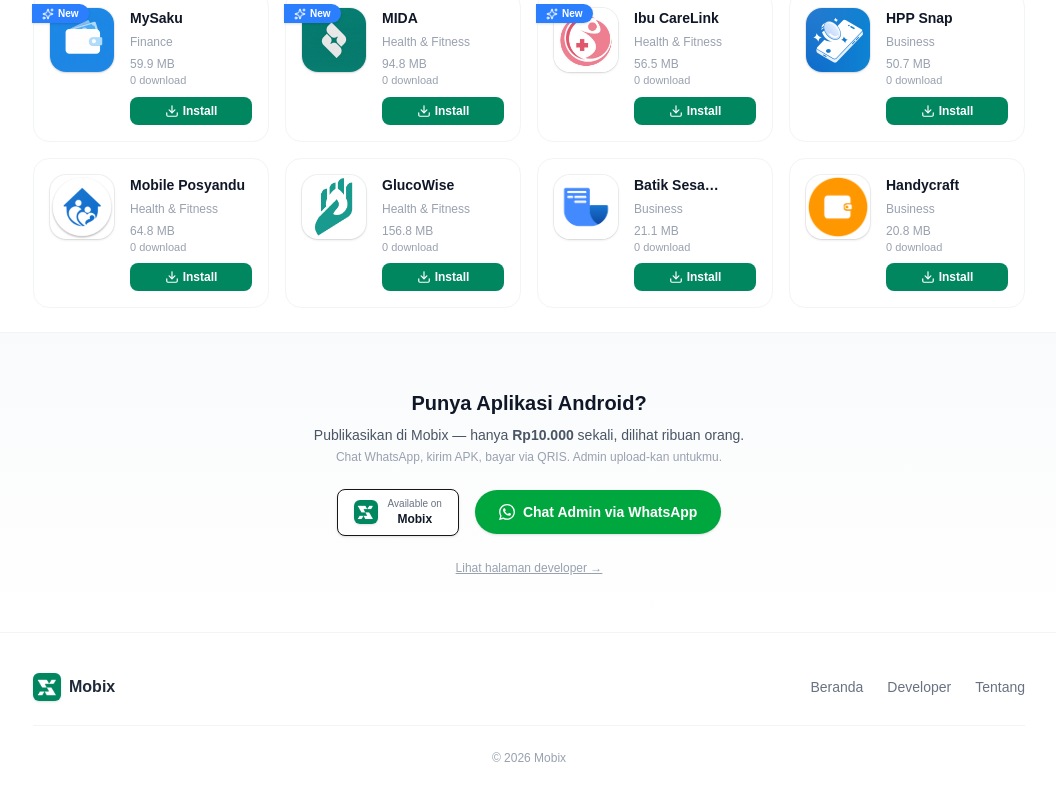
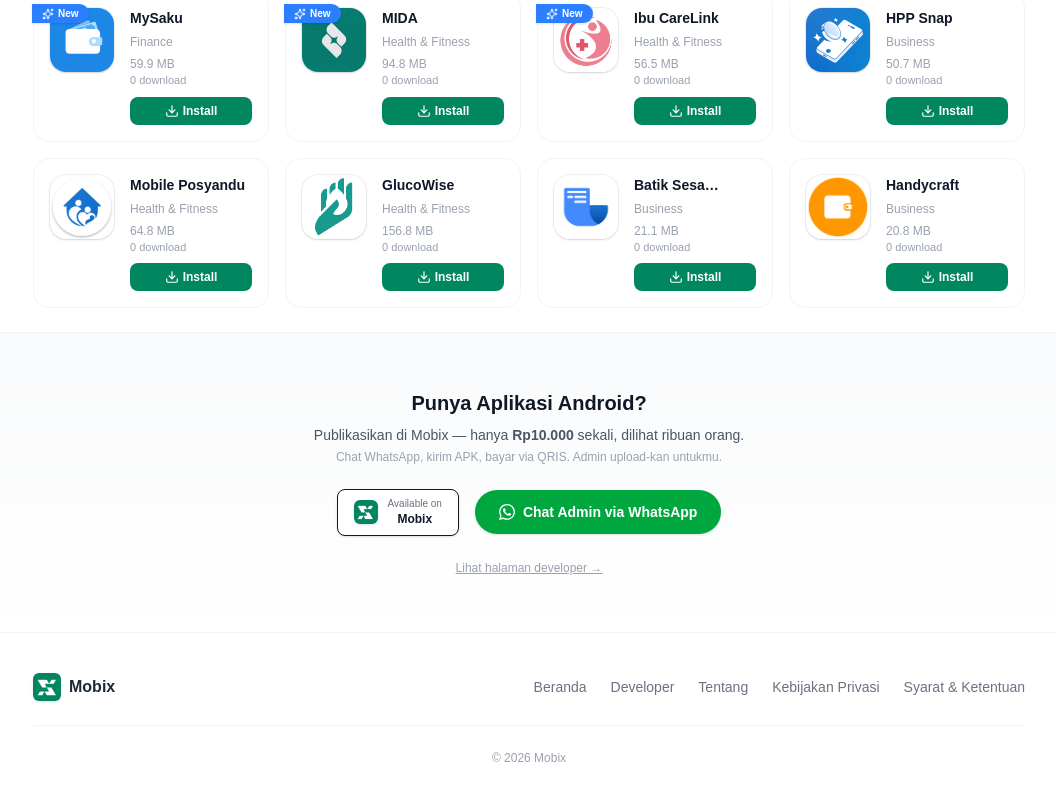
Before and after one commit to ardhikaxx/mobix, a Next.js app: page / in a window 1280 px wide. Shown: the part 482-1282 px from the top of the page, without its empty margins (111-1167 px from the left). Built offline with nearby package versions, Linux system fonts and the light colour scheme; no server answers; the database is empty.

Commit message:
Add privacy & terms links to footer

```diff
--- a/components/Footer.tsx
+++ b/components/Footer.tsx
@@ -17,10 +17,12 @@
             </div>
             <span className="text-base font-bold text-gray-800 dark:text-gray-100">Mobix</span>
           </div>
-          <div className="flex gap-6 text-sm text-gray-500 dark:text-gray-400">
+          <div className="flex flex-wrap items-center justify-center gap-x-6 gap-y-2 text-sm text-gray-500 dark:text-gray-400">
             <Link href="/" className="hover:text-store transition">{t.footer.home}</Link>
             <Link href="/developers" className="hover:text-store transition">Developer</Link>
             <Link href="/about" className="hover:text-store transition">{t.footer.about}</Link>
+            <Link href="/privacy" className="hover:text-store transition">{t.footer.privacy}</Link>
+            <Link href="/terms" className="hover:text-store transition">{t.footer.terms}</Link>
           </div>
         </div>
         <div className="border-t border-gray-100 pt-6 text-center text-xs text-gray-400 dark:border-gray-800 dark:text-gray-500">
--- a/lib/translations.ts
+++ b/lib/translations.ts
@@ -13,6 +13,8 @@
     footer: {
       home: "Beranda",
       about: "Tentang",
+      privacy: "Kebijakan Privasi",
+      terms: "Syarat & Ketentuan",
       copyright: "Hak Cipta",
     },
     // Home Page
@@ -84,6 +86,8 @@
     footer: {
       home: "Home",
       about: "About",
+      privacy: "Privacy Policy",
+      terms: "Terms & Conditions",
       copyright: "Copyright",
     },
     // Home Page
```
